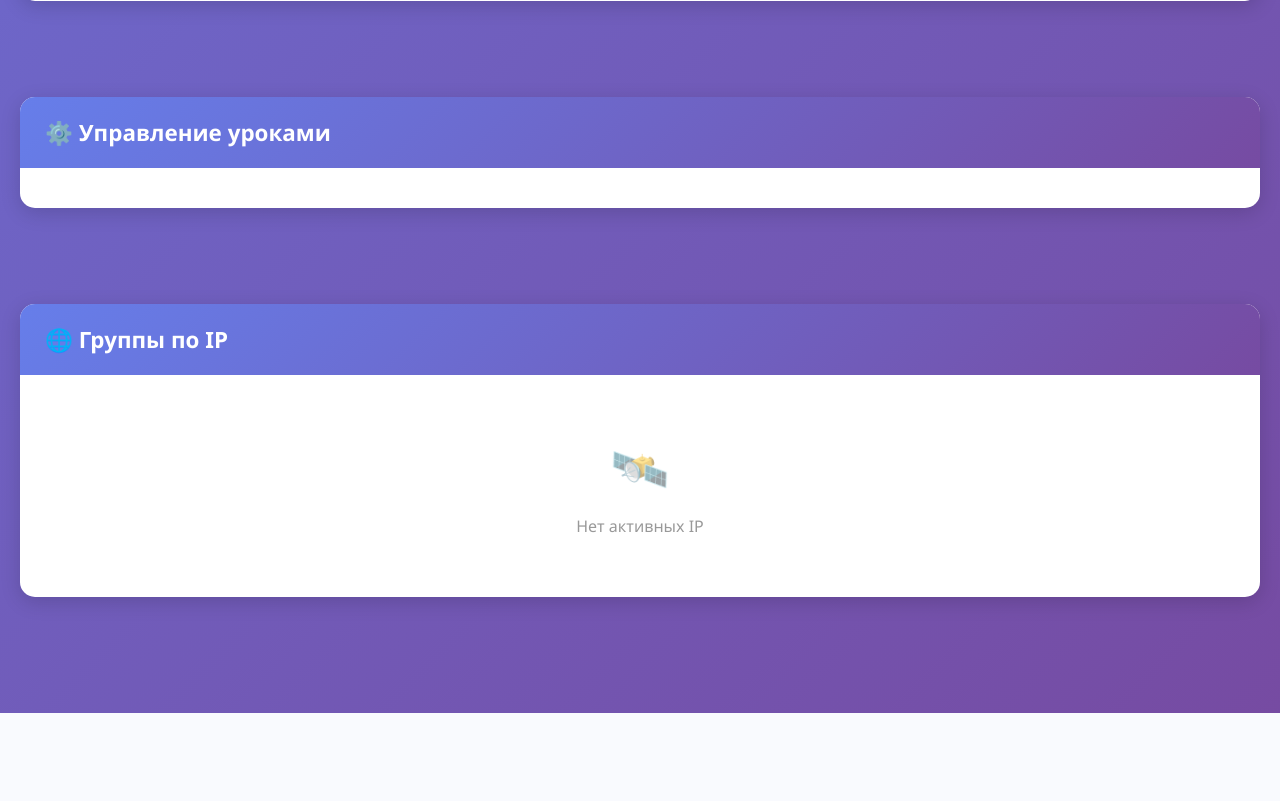
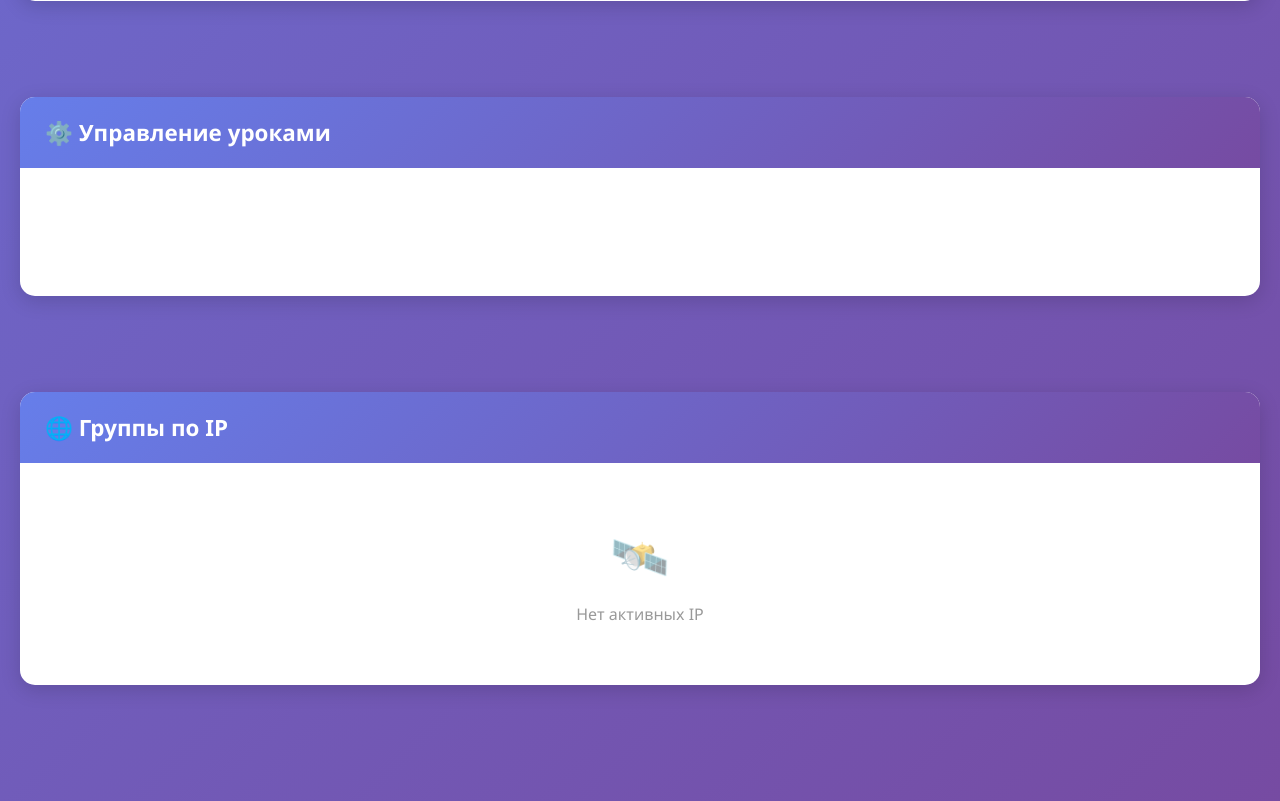
Before and after one commit to Azazlov/quiz, a Flask app: page /dashboard in a window 1280 px wide. Shown: the part 1761-2562 px from the top of the page. Before the commit the page ends 2474 px from the top, so only its background shows below. Run offline with Flask 3, Linux system fonts and the light colour scheme; the visitor is signed in with stand-in values (Sample User, id 1); data that the repository does not hold is empty.

Commit message:
небольшие косметические изменения

```diff
--- a/app.py
+++ b/app.py
@@ -1,6 +1,5 @@
 from flask import Flask, render_template, jsonify, request, session, redirect, url_for
 import hashlib
-import re
 import json
 import dotenv
 import os
--- a/static/css/dashboard.css
+++ b/static/css/dashboard.css
@@ -219,6 +219,7 @@ body {
 .panel-body {
     padding: 20px;
     max-height: 800px;
+    min-height: 8rem;
     overflow-y: auto;
 }
 
```
